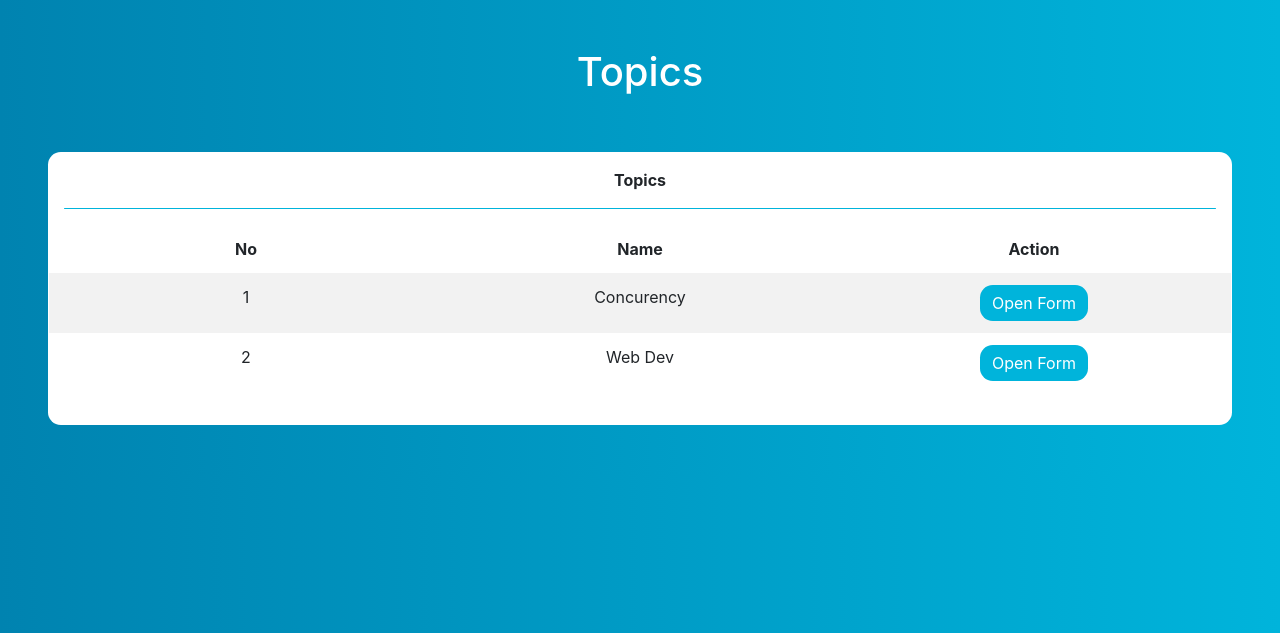
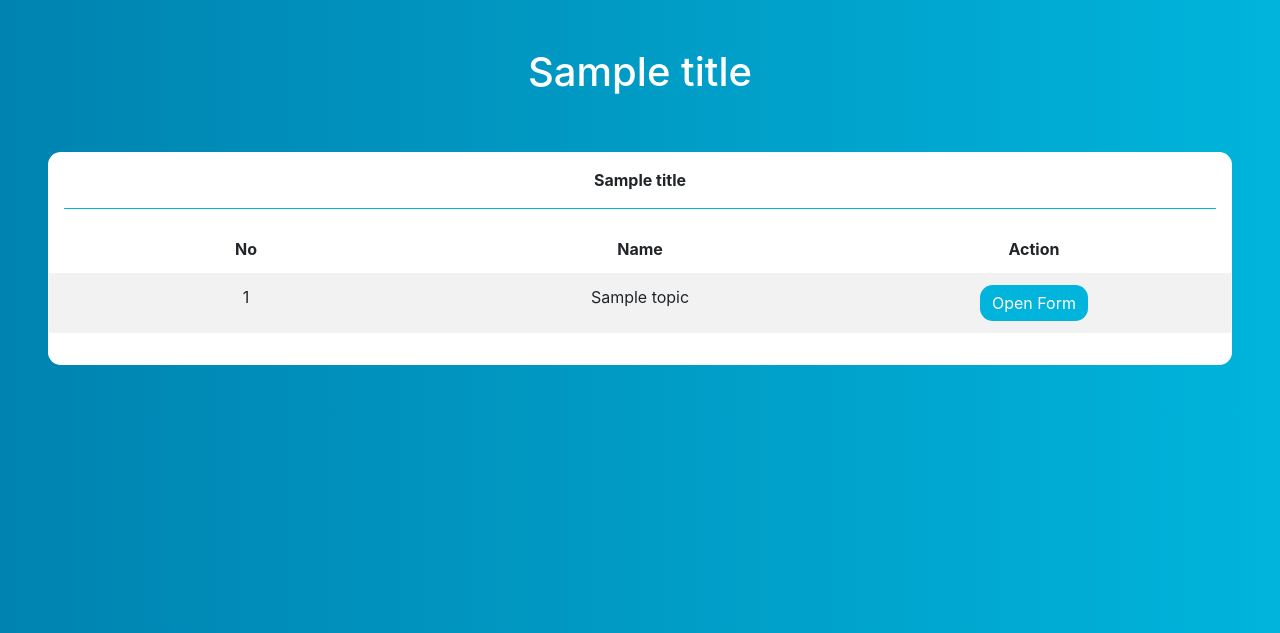
Before and after one commit to iwansuryaningrat/FSM-Test, a CodeIgniter 4 app: template app/Views/index.php in a window 1280 px wide. Shown: the top 633 px of the page. Run offline with PHP 8.4 and a stand-in for CodeIgniter, Linux system fonts and the light colour scheme; the template is opened without the code that fills it: most values are stand-ins (such as "Sample title", 1, 10 or a date in 2020); some libraries are stand-ins or nearby versions.

Commit message:
Finishing Home Page

```diff
--- a/app/Views/index.php
+++ b/app/Views/index.php
@@ -7,8 +7,7 @@
     <meta name="viewport" content="width=device-width, initial-scale=1, shrink-to-fit=no">
 
     <!-- Bootstrap CSS -->
-    <link rel="stylesheet" href="https://cdn.jsdelivr.net/npm/bootstrap@4.3.1/dist/css/bootstrap.min.css"
-        integrity="sha384-ggOyR0iXCbMQv3Xipma34MD+dH/1fQ784/j6cY/iJTQUOhcWr7x9JvoRxT2MZw1T" crossorigin="anonymous">
+    <link rel="stylesheet" href="https://cdn.jsdelivr.net/npm/bootstrap@4.3.1/dist/css/bootstrap.min.css" integrity="sha384-ggOyR0iXCbMQv3Xipma34MD+dH/1fQ784/j6cY/iJTQUOhcWr7x9JvoRxT2MZw1T" crossorigin="anonymous">
     <link rel="stylesheet" href="/styles/styles.css">
 
     <!-- favicon -->
@@ -17,15 +16,15 @@
     <link rel="icon" type="image/png" sizes="16x16" href="/favicon/favicon-16x16.png">
     <link rel="manifest" href="/favicon/site.webmanifest">
 
-    <title>Topics</title>
+    <title><?= $title; ?></title>
 </head>
 
 <body class="container-fluid bg-gradient p-5">
-    <h1 class="text-center text-white pb-5">Topics</h1>
+    <h1 class="text-center text-white pb-5"><?= $title; ?></h1>
     <div class="text-center">
         <div class="container-fluid bg-white rounded p-3">
             <div class="row">
-                <div class="col-12 font-weight-bold">Topics</div>
+                <div class="col-12 font-weight-bold"><?= $title; ?></div>
             </div>
             <hr>
             <table class="table table-striped table-borderless">
@@ -41,18 +40,15 @@
                 <!-- table content -->
 
                 <!-- table row -->
-                <tr class="row">
-                    <td class="col">1</td>
-                    <td class="col">Concurency</td>
-                    <td class="col"><a class="btn btn-blue rounded text-white" href="./responses/">Open Form</a></td>
-                </tr>
-
-                <!-- table row -->
-                <tr class="row">
-                    <td class="col">2</td>
-                    <td class="col">Web Dev</td>
-                    <td class="col"><a class="btn btn-blue rounded text-white" href="./responses/">Open Form</a></td>
-                </tr>
+                <?php $i = 1;
+                foreach ($topics as $topic) : ?>
+                    <tr class="row">
+                        <td class="col"><?= $i ?></td>
+                        <td class="col"><?= $topic['name']; ?></td>
+                        <td class="col"><a class="btn btn-blue rounded text-white" href="/home/responses/<?= $topic['id'] ?>">Open Form</a></td>
+                    </tr>
+                <?php $i++;
+                endforeach; ?>
 
             </table>
         </div>
```
Also changed, not shown: app/Controllers/Home.php (+6 -9 lines).
